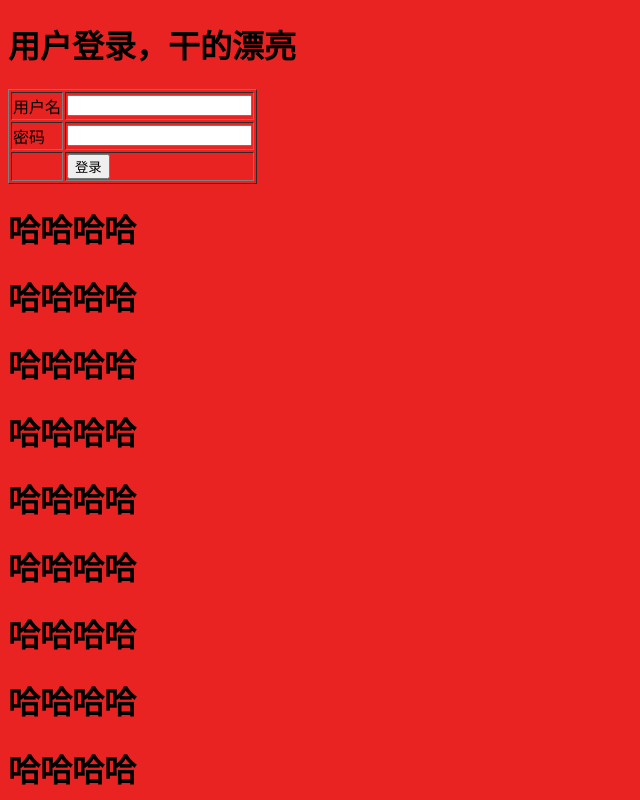
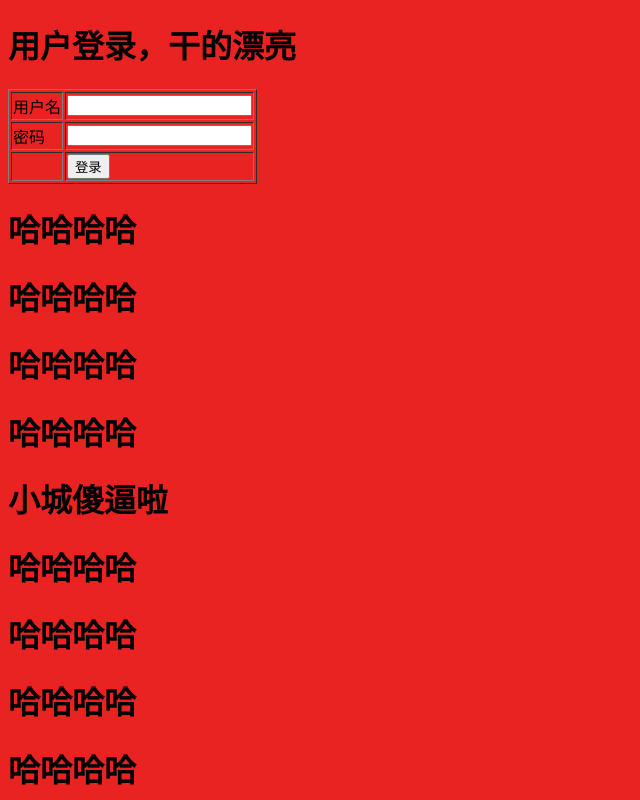
Before and after one commit to yanglilong127/git-demo, a website: page index.html in a window 1280 px wide. Shown: the top 800 px of the page, without its empty margins (0-640 px from the left). Drawn offline with Linux system fonts and the light colour scheme.

Commit message:
我在首页上更新了内容。

```diff
--- a/index.html
+++ b/index.html
@@ -27,6 +27,7 @@
 	<h1>哈哈哈哈</h1>
 	<h1>哈哈哈哈</h1>
 	<h1>哈哈哈哈</h1>
+	<h1>小城傻逼啦</h1>
 	<h1>哈哈哈哈</h1>
 	<h1>哈哈哈哈</h1>
 	<h1>哈哈哈哈</h1>
```
